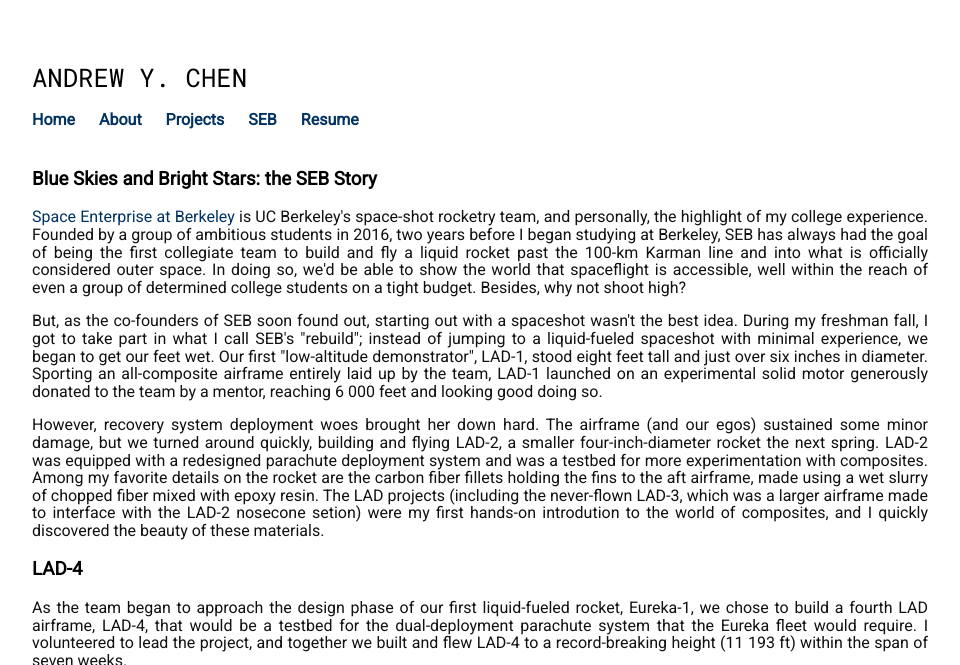
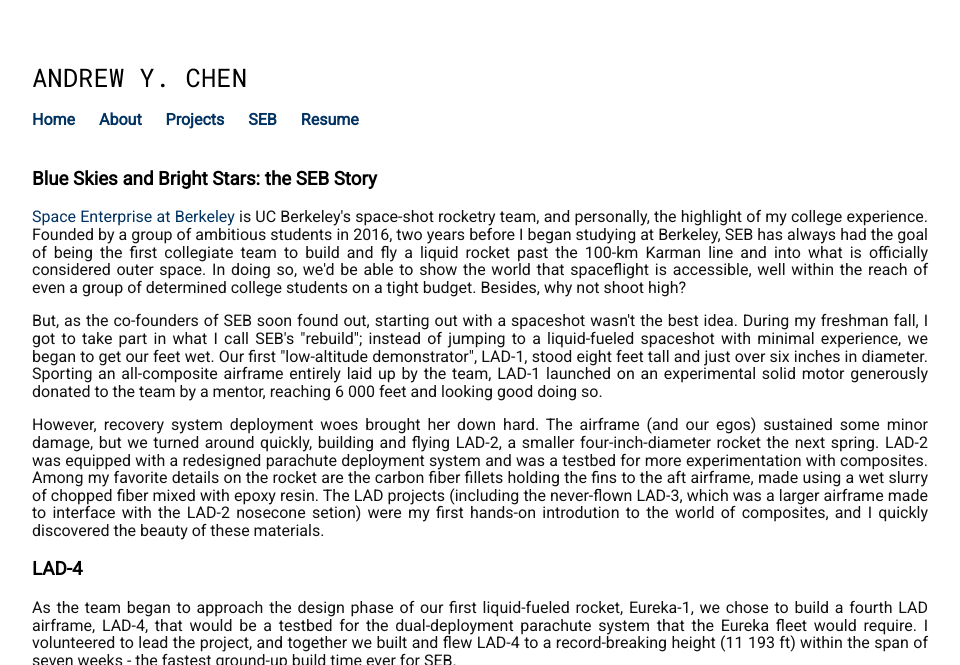
Before and after one commit to carbonheliumnitrogen/carbonheliumnitrogen.github.io, a Jekyll site: the page built from seb.html, in a window 1280 px wide. Shown: the top 665 px of the page, without its empty margins (160-1120 px from the left). Built offline with Jekyll 4.4.1, drawn with Linux system fonts in a browser that asks for light colours; some of the changed text lies outside the part shown; grey boxes are pictures that could not be loaded.

Commit message:
Update seb.html

```diff
--- a/seb.html
+++ b/seb.html
@@ -9,7 +9,7 @@
 .column {
   float: left;
   width: 33.33%;
-  padding: 5px;
+  padding: 2.5px;
 }
 
 .row::after {
@@ -43,7 +43,7 @@
 
 
   <h3>LAD-4</h3>
-  <p> As the team began to approach the design phase of our first liquid-fueled rocket, Eureka-1, we chose to build a fourth LAD airframe, LAD-4, that would be a testbed for the dual-deployment parachute system that the Eureka fleet would require. I volunteered to lead the project, and together we built and flew LAD-4 to a record-breaking height (11 193 ft) within the span of seven weeks.</p>
+  <p> As the team began to approach the design phase of our first liquid-fueled rocket, Eureka-1, we chose to build a fourth LAD airframe, LAD-4, that would be a testbed for the dual-deployment parachute system that the Eureka fleet would require. I volunteered to lead the project, and together we built and flew LAD-4 to a record-breaking height (11 193 ft) within the span of seven weeks - the fastest ground-up build time ever for SEB.</p>
 
 <div class="row">
   <div class="column">
```
